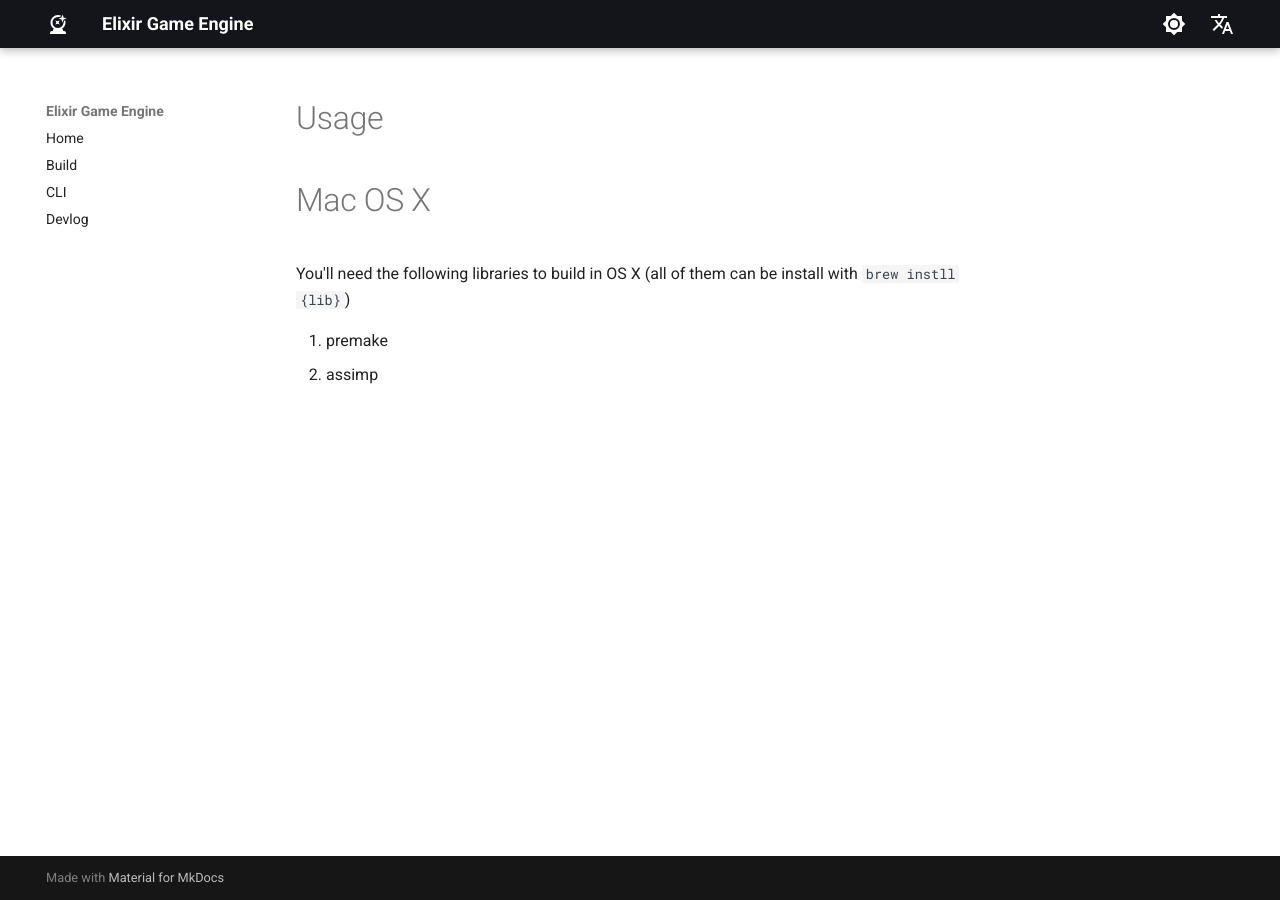
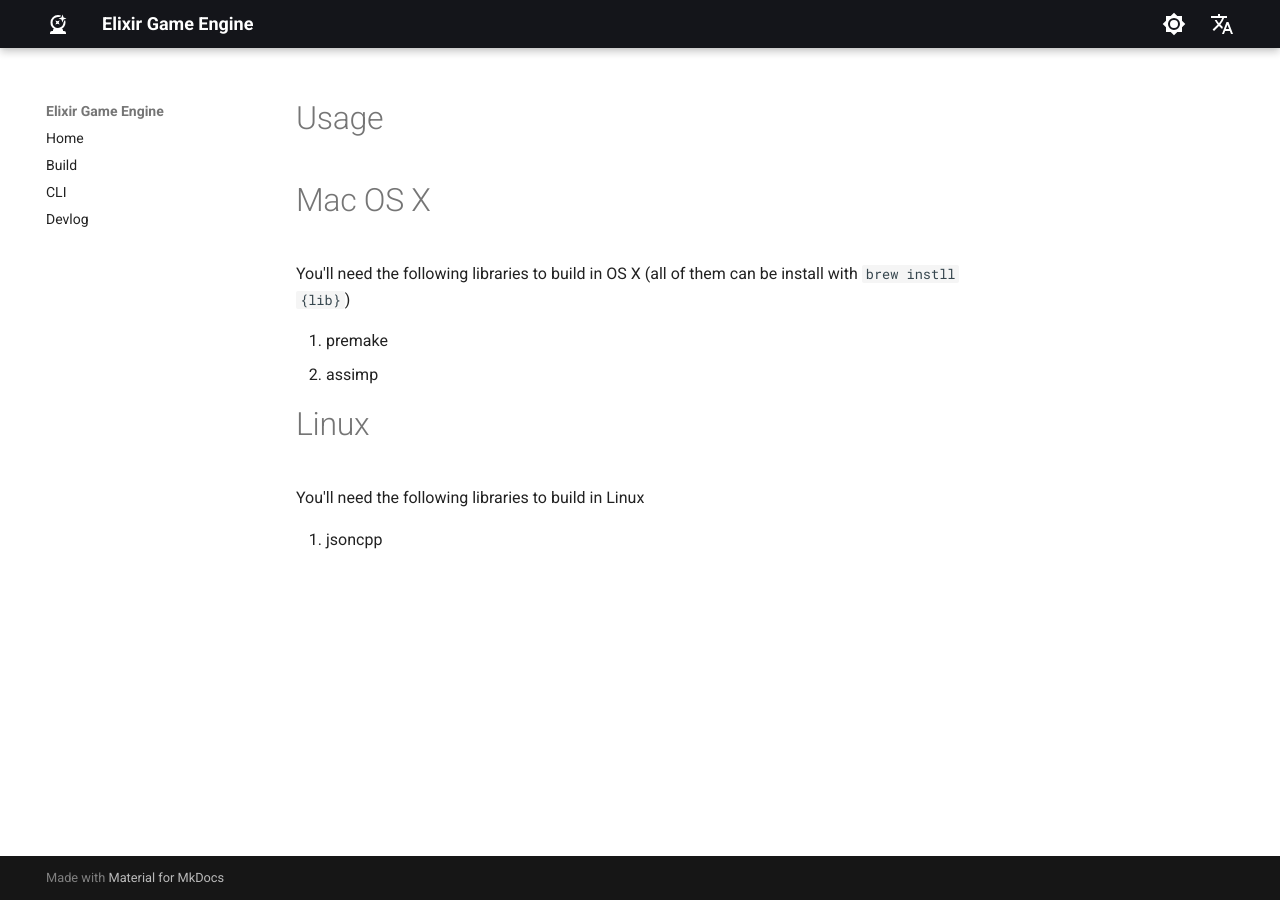
Before and after one commit to Dssdiego/ElixirDocs, an MkDocs documentation site: the page built from Documentation/docs/usage.md, in a window 1280 px wide. Built offline with MkDocs 1.6.1 and Material for MkDocs 9.7.7, drawn with Linux system fonts in a browser that asks for light colours; comment, search, counter and statistics services are not loaded.

Commit message:
ADD: Added Linux usage information

```diff
--- a/Documentation/docs/usage.md
+++ b/Documentation/docs/usage.md
@@ -6,3 +6,9 @@ You'll need the following libraries to build in OS X (all of them can be install
 
 1. premake
 2. assimp
+
+# Linux
+
+You'll need the following libraries to build in Linux
+
+1. jsoncpp
```
